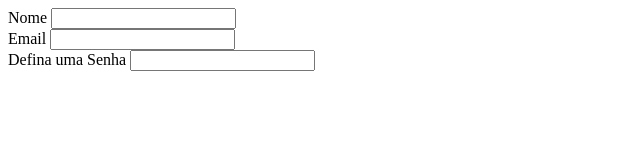
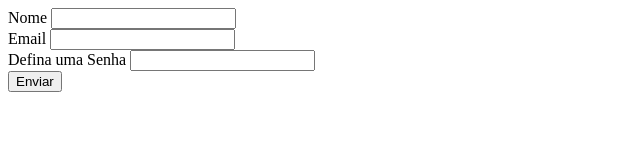
Before and after one commit to kikeeufalo/AutenticacaoComJWT, a plain HTML site: page index.html in a window 1280 px wide. Shown: the whole page, without its empty margins (0-640 px from the left). Drawn offline with Linux system fonts and the light colour scheme.

Commit message:
Update index.html

```diff
--- a/index.html
+++ b/index.html
@@ -21,6 +21,9 @@
                     <label for="senha">Defina uma Senha</label>
                     <input type="password">
                 </div>
+                <div class="input-submit">
+                    <input type="submit" value="Enviar">
+                </div>
             </div>
 
             <!-- criar um formulario para fazer uma verificação com JWT -->
```
